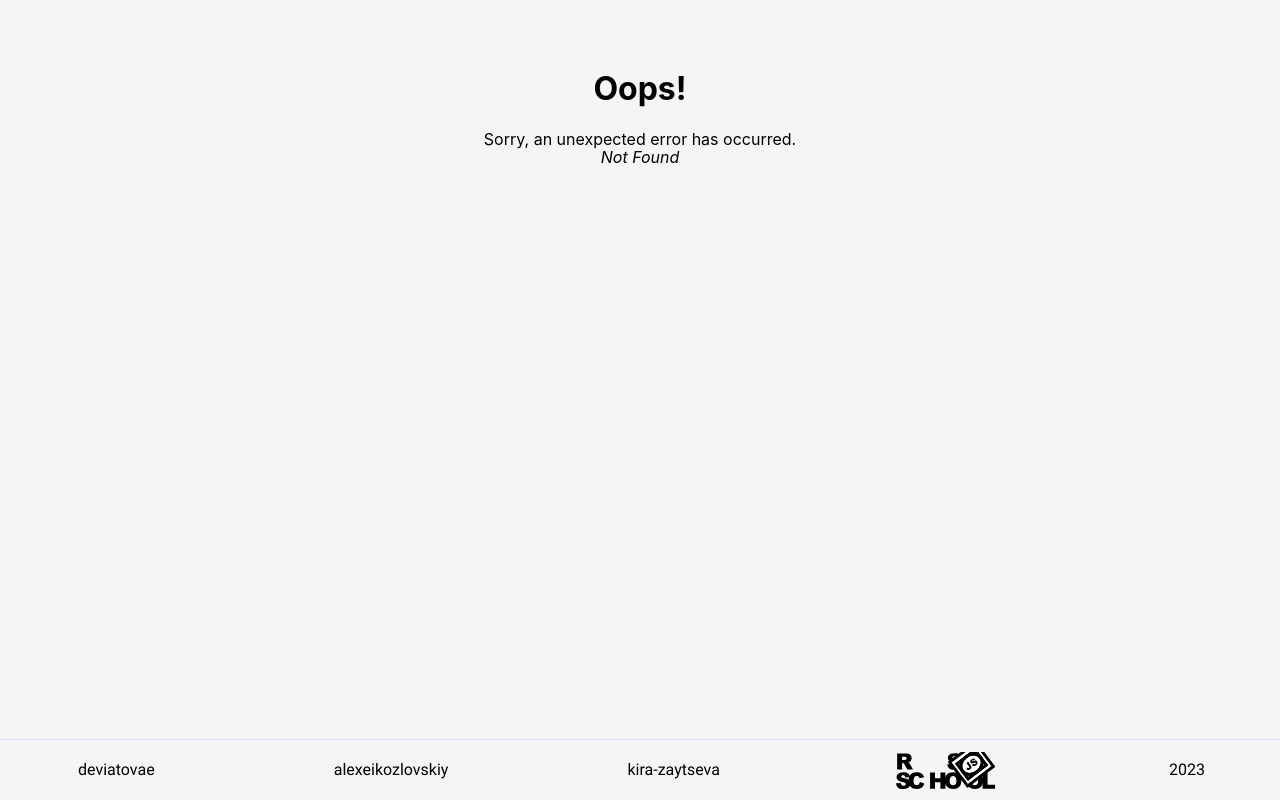
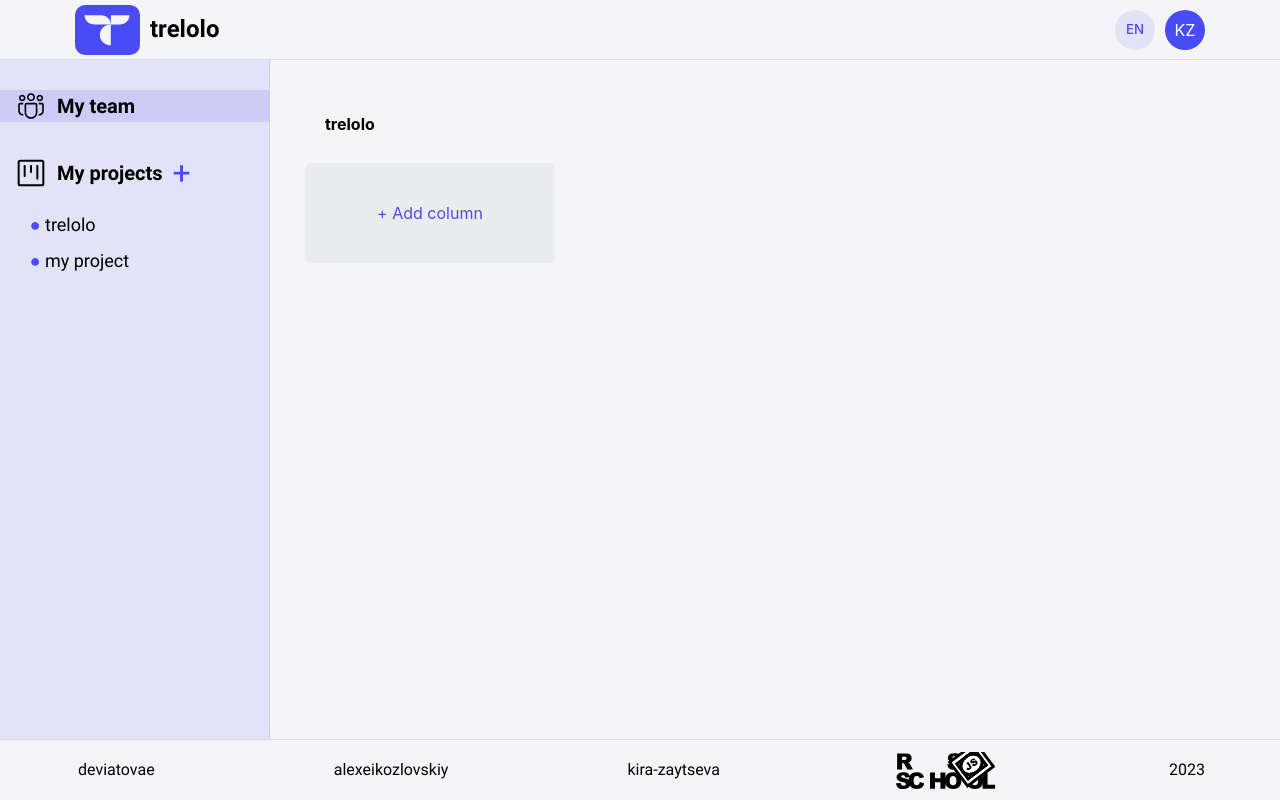
Before and after one commit to deviatovae/trelolo, a React (Create React App) app: page /project in a window 1280 px wide. Before the commit this address had no page. Built offline with nearby package versions, Linux system fonts and the light colour scheme.

Commit message:
feat: update window add columns and tasks

```diff
--- a/src/App.scss
+++ b/src/App.scss
@@ -9,6 +9,14 @@
 
 body {
   background-color: $mainBg;
+
+    ::-webkit-scrollbar {
+      height: 6px;
+    }
+    ::-webkit-scrollbar-thumb {
+      border-radius: 3px;
+      background-color: $mainBlueHover;
+    }
 }
 
 html, body, #root, .app {
--- a/src/components/mainModal/mainModal.tsx
+++ /dev/null
@@ -1,18 +0,0 @@
-import './mainModal.scss';
-import { MainModalProps } from '../types/mainModalProps';
-import { useState } from 'react';
-
-
-export const MainModal = ({ onClickOutside, onCreateProject }: MainModalProps)=> {
-  const [inputValue, setInputValue] = useState('');
-  const handleCreateProject = () => onCreateProject(inputValue);
-
-    return (
-      <div className="modal-overlay" onClick={onClickOutside}>
-        <div className="modal-main">
-          <input className='modal-main__project-name' placeholder='Write a project name' onChange={(event) => setInputValue(event.target.value)}></input>
-          <button className='modal-main__btn-create-project' disabled={inputValue.length === 0} onClick={handleCreateProject}>Create</button>
-        </div>
-      </div>
-    );
-};
--- a/src/components/mainModal/mainModal.scss
+++ b/src/components/modal/modal.scss
@@ -1,11 +1,12 @@
 @import '/src/assets/styles/variables.scss';
 
 
+.modal-overl {
+
+}
+
 .modal-main {
-    position: fixed;
-    top: 40%;
-    left: 50%;
-    width: 260px;
+    width: 250px;
     height: 100px;
     background-color:$white;
     border: 1px solid $mainBlue;
@@ -13,7 +14,6 @@
     display: flex;
     flex-direction: column;
     z-index: 5;
-
     align-items: center;
     justify-content: space-evenly;
 
--- /dev/null
+++ b/src/components/modal/modal.tsx
@@ -0,0 +1,26 @@
+import './modal.scss';
+import { MadalProps } from '../types/modalProps';
+import { useState } from 'react';
+
+
+export const Modal = ({ onCreateProject, placeholderProps }: MadalProps)=> {
+  const [inputValue, setInputValue] = useState('');
+  const handleCreateProject = () => onCreateProject(inputValue);
+
+  const CheckKeyDown = (event: React.KeyboardEvent<HTMLInputElement>) => {
+    if (event.keyCode === 13) {
+      handleCreateProject();
+    }
+  };
+
+  return (
+    <div className="modal-overl">
+      <div className="modal-main">
+        <input className='modal-main__project-name' placeholder={placeholderProps}
+          onChange={(event) => setInputValue(event.target.value)} onKeyDown={CheckKeyDown}>
+        </input>
+        <button className='modal-main__btn-create-project' disabled={inputValue.length === 0} onClick={handleCreateProject}>Create</button>
+      </div>
+    </div>
+  );
+};
--- a/src/components/types/mainModalProps.ts
+++ /dev/null
@@ -1,5 +0,0 @@
-export interface MainModalProps {
-    onClickOutside: (event: React.MouseEvent) => void,
-    ShowModal: boolean,
-    onCreateProject: (inputValue: string) => void;
-  }
--- /dev/null
+++ b/src/components/types/modalProps.ts
@@ -0,0 +1,5 @@
+export interface MadalProps {
+    ShowModal: boolean,
+    onCreateProject: (inputValue: string) => void;
+    placeholderProps: string,
+  }
--- a/src/pages/main/main.scss
+++ b/src/pages/main/main.scss
@@ -18,7 +18,6 @@
         top: 50px;
         width: 80%;
         padding-left: 35px;
-
 
       h4 {
         padding-bottom: 20px;
--- a/src/pages/main/main.tsx
+++ b/src/pages/main/main.tsx
@@ -1,22 +1,22 @@
 import './main.scss';
 import Aside from '../../components/aside/aside';
 import Greeting from '../../components/greeting/greeting';
-import { MainModal } from '../../components/mainModal/mainModal';
-import { useState } from 'react';
-
+import { Modal } from '../../components/modal/modal';
+import { useState, useEffect } from 'react';
 
 export const Main = () => {
   const [showModal, setShowModal] = useState(false);
   const [projects, setProjects] = useState([] as string[]);
 
+  useEffect(() => {
+    document.addEventListener('keydown', CheckKeyDown);
+    return () => {
+    document.removeEventListener('keydown', CheckKeyDown);
+    };
+  }, []);
+
   const handleUserIconClick = () => {
       setShowModal(!showModal);
-      };
-
-    const handleModalClickOutside = (event: React.MouseEvent) => {
-      if (event.target === event.currentTarget) {
-        setShowModal(false);
-      }
     };
 
   const onCreateProject = (inputValue: string) => {
@@ -24,25 +24,42 @@ export const Main = () => {
       setShowModal(false);
   };
 
+  const checkModalOtsideClick = (event: React.MouseEvent<HTMLDivElement>) => {
+    if (showModal &&
+      (!(event.target as HTMLElement).classList.contains('modal-main')) &&
+      (!(event.target as HTMLElement).classList.contains('modal-main__project-name'))) {
+      setShowModal(false);
+    }
+  };
+
+  const CheckKeyDown = (event: KeyboardEvent) => {
+    if (event.keyCode === 27) {
+      setShowModal(false);
+    }
+  };
+
   return (
-    <main className="main-wrapper _container wrapper">
+    <main className="main-wrapper _container wrapper" onClick={checkModalOtsideClick}>
         <Aside />
         <section className='main__section'>
           < Greeting />
           <div className='main__your-projects-wrapper wrapper'>
           <h4>Your projects ({projects.length})</h4>
             <div className='main__your-projects-list'>
+
               {projects.map((project, index) => (
                 <div key={index} className='main__your-project-item'>{project}</div>
               ))
               }
+
+              {showModal ? (
+                <Modal ShowModal={showModal} onCreateProject={onCreateProject} placeholderProps={'Write a project name'}/>
+                 ) : (
                   <div className='main__list-btn' onClick={handleUserIconClick}>+ Create new project</div>
+                )}
             </div>
           </div>
           <div className='main__img'></div>
-          {showModal && (
-        <MainModal ShowModal={showModal} onClickOutside={handleModalClickOutside} onCreateProject={onCreateProject}/>
-        )}
         </section>
     </main>
   );
--- /dev/null
+++ b/src/pages/projectPage/projectPage.scss
@@ -0,0 +1,83 @@
+@import "src/assets/styles/variables";
+
+
+.project-page {
+
+    &__container {
+        display: flex;
+        flex-direction: row;
+        height: 100%;
+        position: relative;
+    }
+
+    &__section {
+        width: 70%;
+        padding: 30px;
+
+    h4 {
+        padding: 25px;
+    }
+
+    }
+
+    &__projects-wrapper {
+        overflow-x: scroll;
+    }
+
+    &__column-list {
+        display: flex;
+        flex-direction: row;
+        gap: 30px;
+        width: 300px;
+        height: 100%;
+        // position: relative;
+    }
+
+    &__column-list-item {
+        width: 250px;
+        height: 400px;
+        background-color: #EBECF0;
+        border-radius: 6px;
+        display: flex;
+        align-items: center;
+        justify-content: center;
+        color: $mainBlue;
+        transition: transform 0.2s ease-in-out;
+        margin-bottom: 50px;
+
+        &:hover {
+
+        }
+
+        &:active {
+            transform: scale(1);
+            transition: transform 0.1s ease-in-out;
+        }
+    }
+
+
+    &__column-list-btn {
+        width: 250px;
+        height: 100px;
+        background-color: #EBECF0;
+        border-radius: 6px;
+        margin: 5px;
+        display: flex;
+        align-items: center;
+        justify-content: center;
+        color: $mainBlue;
+        transition: transform 0.2s ease-in-out;
+
+        &:hover {
+            cursor: pointer;
+            transform: scale(1.03);
+            transition: transform 0.2s ease-in-out;
+        }
+
+        &:active {
+            transform: scale(1);
+            transition: transform 0.1s ease-in-out;
+        }
+
+    }
+}
--- /dev/null
+++ b/src/pages/projectPage/projectPage.tsx
@@ -0,0 +1,64 @@
+import './projectPage.scss';
+import Aside from '../../components/aside/aside';
+import { useState, useEffect } from 'react';
+import { Modal } from '../../components/modal/modal';
+
+export const ProjectPage = () => {
+  const [columns, setColumns] = useState<string[]>([]);
+  const [showModal, setShowModal] = useState(false);
+
+  useEffect(() => {
+    document.addEventListener('keydown', CheckKeyDown);
+    return () => {
+    document.removeEventListener('keydown', CheckKeyDown);
+    };
+  }, []);
+
+  const handleUserIconClick = () => {
+    setShowModal(!showModal);
+  };
+
+  const checkModalOtsideClick = (event: React.MouseEvent<HTMLDivElement>) => {
+    if (showModal &&
+      (!(event.target as HTMLElement).classList.contains('modal-main')) &&
+      (!(event.target as HTMLElement).classList.contains('modal-main__project-name'))) {
+      setShowModal(false);
+    }
+  };
+
+  const CheckKeyDown = (event: KeyboardEvent) => {
+    if (event.keyCode === 27) {
+      setShowModal(false);
+    }
+  };
+
+  const handleAddColumn = (inputValue: string) => {
+      setColumns([...columns, inputValue]);
+      setShowModal(false);
+  };
+
+  const increaseWidth = (columnsLength: number) => `${390 + 250 * columnsLength}px`;
+
+  return (
+    <div className="project-page__container _container wrapper" onClick={checkModalOtsideClick} >
+      <Aside></Aside>
+      <section className='project-page__section'>
+        <h4>trelolo</h4>
+        <div className='project-page__projects-wrapper'>
+          <div className='project-page__column-list' style={{ width: increaseWidth(columns.length) }}>
+
+          {columns.map((project, index) => (
+            <div key={index} className='project-page__column-list-item'>{project}</div>
+          ))}
+
+          {showModal ? (
+            <Modal ShowModal={showModal} onCreateProject={handleAddColumn} placeholderProps={'Write a column name'}/>
+          ) : (
+            <div className='project-page__column-list-btn' onClick={handleUserIconClick}>+ Add column</div>
+          )}
+          </div>
+        </div>
+      </section>
+    </div>
+  );
+};
--- a/src/router/routes.tsx
+++ b/src/router/routes.tsx
@@ -4,6 +4,8 @@ import { Auth } from '../pages/auth/auth';
 import { Welcome } from '../pages/welcome/welcome';
 import { Main } from '../pages/main/main';
 import { MembersPage } from '../pages/membersPage/membersPage';
+import { ProjectPage } from '../pages/projectPage/projectPage';
+
 
 export const routes = [
     {
@@ -26,6 +28,10 @@ export const routes = [
             {
                 path: '/members',
                 element: <MembersPage />
+            },
+            {
+                path: '/project',
+                element: <ProjectPage />
             }
         ]
     }
```
Lines whose indentation alone changed are shown as unchanged.
